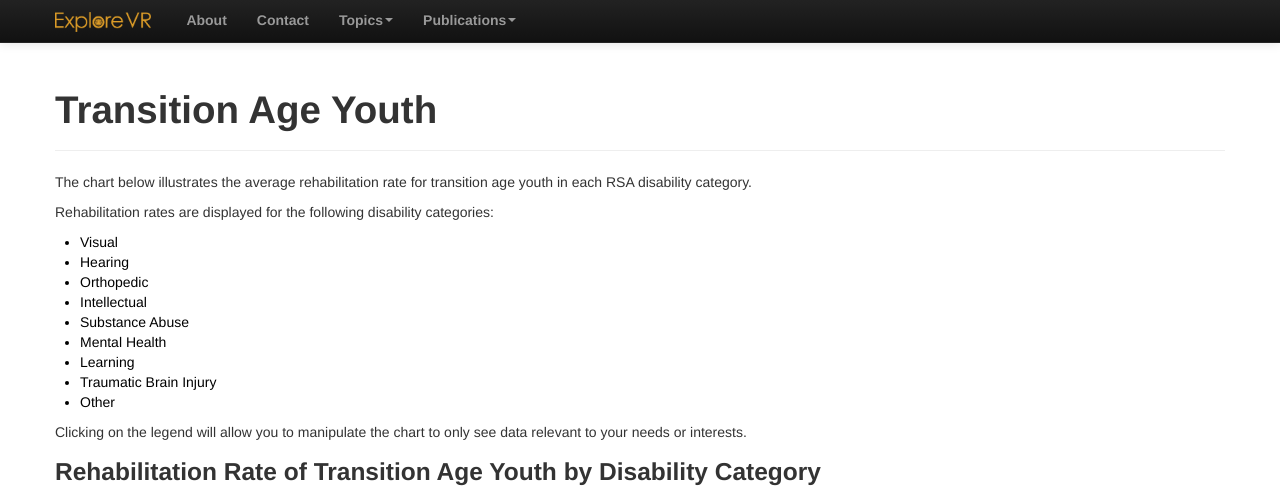
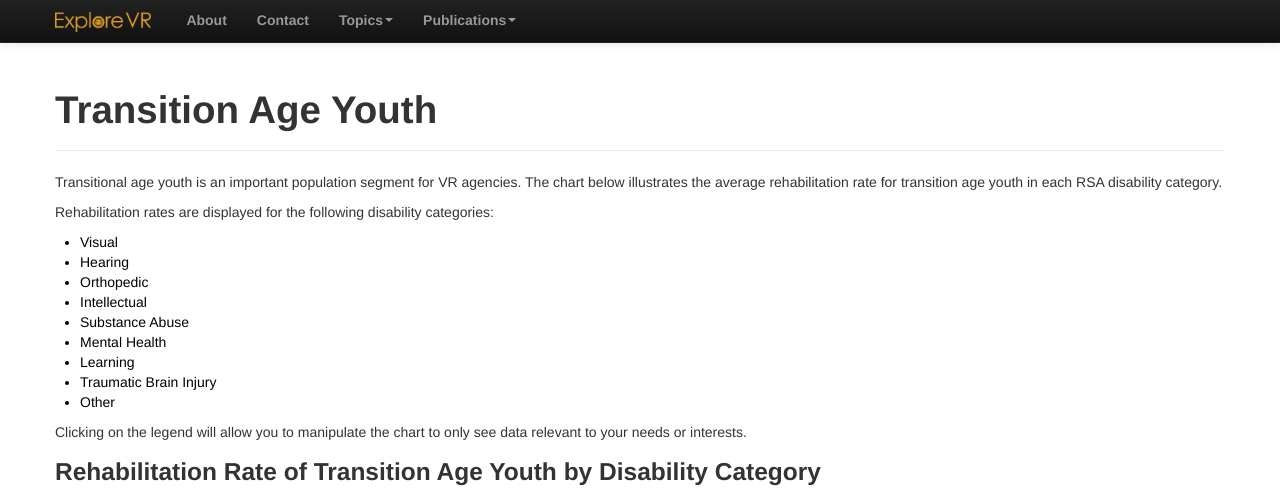
Before and after one commit to communityinclusion/explorevr.org, a Jekyll site: the page built from _posts/2013-03-04-transition-age-youth.md, in a window 1280 px wide and 1283 px high. Shown: the top 500 px of the window. Built offline with Jekyll 4.4.1, drawn with Linux system fonts in a browser that asks for light colours; Markdown is read by kramdown in place of the engine named in the settings; grey boxes are pictures that could not be loaded.

Commit message:
Updated 2013-03-04-transition-age-youth.md

```diff
--- a/_posts/2013-03-04-transition-age-youth.md
+++ b/_posts/2013-03-04-transition-age-youth.md
@@ -1,11 +1,15 @@
 ---
+published: true
 title: Transition Age Youth
 author: kartik
 layout: post
-categories: [Transition]
-tags: RSA 911, VR Survey
+categories:
+  - Transition
+tags: "RSA 911, VR Survey"
+
 ---
-<p>The chart below illustrates the average rehabilitation rate for transition age youth in each RSA disability category.</p>
+
+<p>Transitional age youth is an important population segment for VR agencies. The chart below illustrates the average rehabilitation rate for transition age youth in each RSA disability category.</p>
 
 <p>Rehabilitation rates are displayed for the following disability categories:</p>
 <ul>
```
